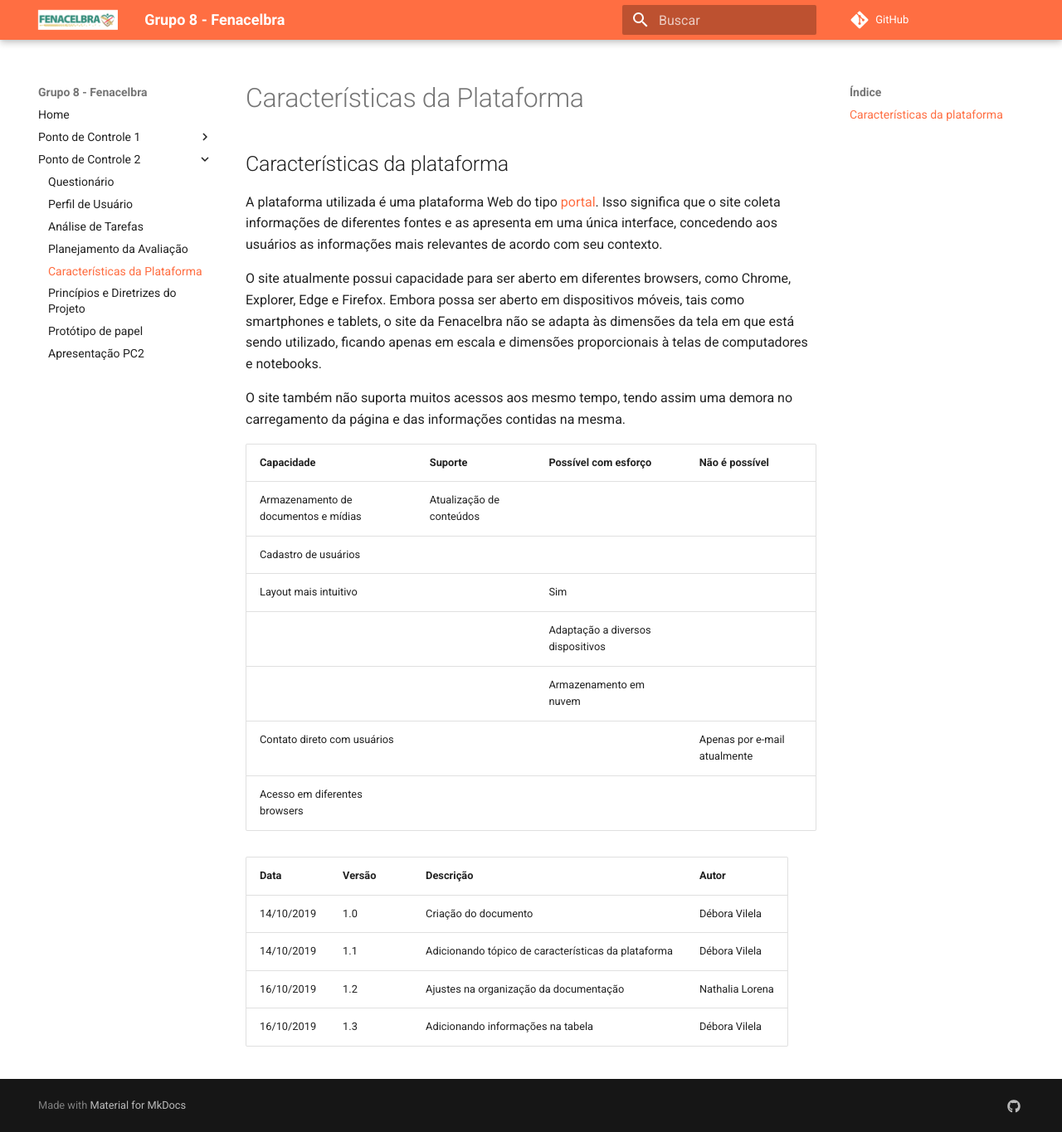
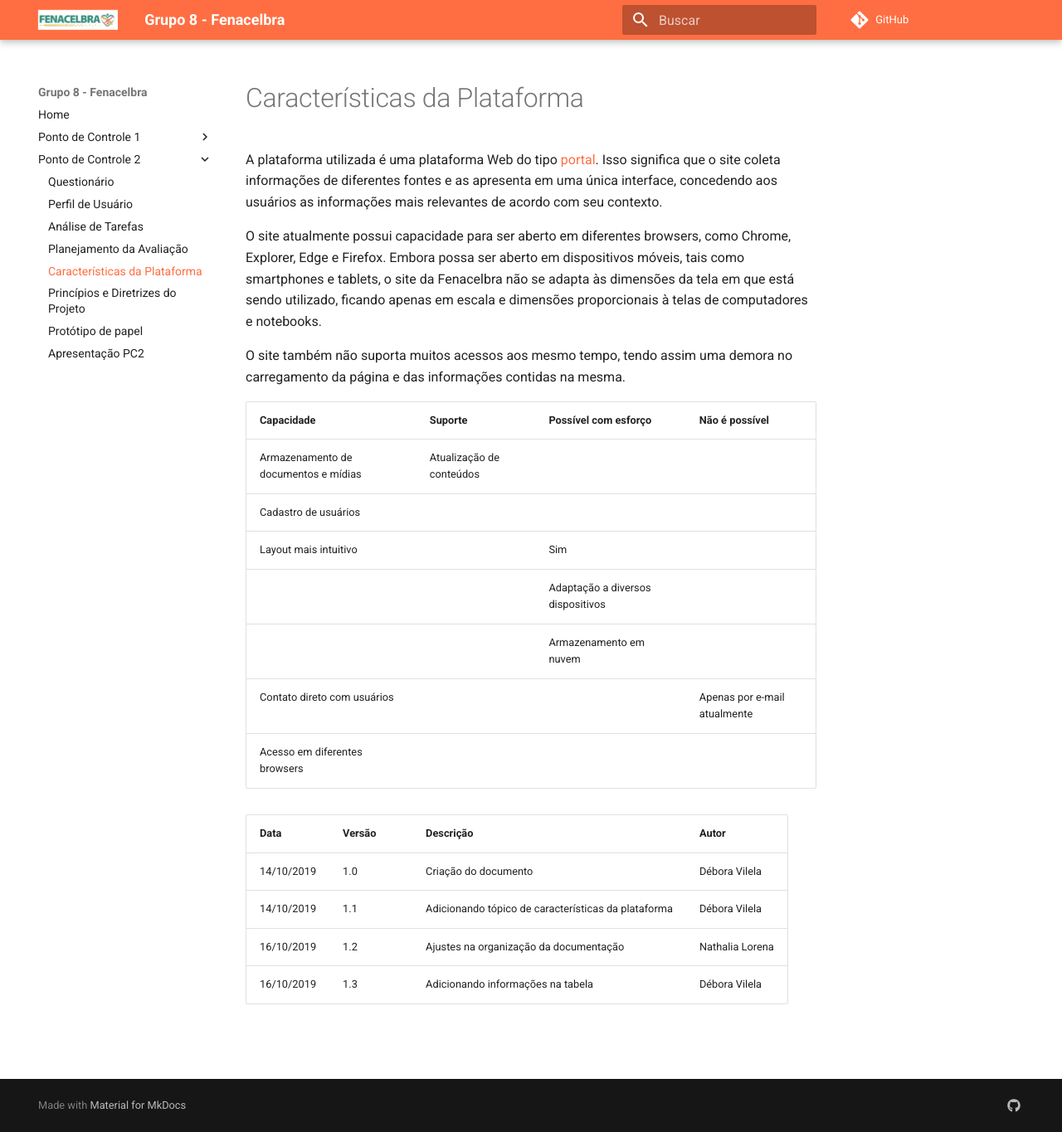
Before and after one commit to Interacao-Humano-Computador/2019.2-FENALCEBRA, an MkDocs documentation site: the page built from docs/ponto_de_controle_2/caracteristicas_plataforma.md, in a window 1280 px wide and 1365 px high. Shown: the whole window at 83% size. Built offline with MkDocs 1.6.1 and Material for MkDocs 9.7.7, drawn with Linux system fonts in a browser that asks for light colours; comment, search, counter and statistics services are not loaded.

Commit message:
Update caracteristicas_plataforma.md

```diff
--- a/docs/ponto_de_controle_2/caracteristicas_plataforma.md
+++ b/docs/ponto_de_controle_2/caracteristicas_plataforma.md
@@ -1,5 +1,3 @@
-## Características da plataforma
-
 A plataforma utilizada é uma plataforma Web do tipo [portal](https://vertigo.com.br/plataforma-digital-portal-intranet-mobile/). Isso significa que o site coleta informações de diferentes fontes e as apresenta em uma única interface, concedendo aos usuários as informações mais relevantes de acordo com seu contexto.
 
 O site atualmente possui capacidade para ser aberto em diferentes browsers, como Chrome, Explorer, Edge e Firefox. Embora possa ser aberto em dispositivos móveis, tais como smartphones e tablets, o site da Fenacelbra não se adapta às dimensões da tela em que está sendo utilizado, ficando apenas em escala e dimensões proporcionais à telas de computadores e notebooks.
```
